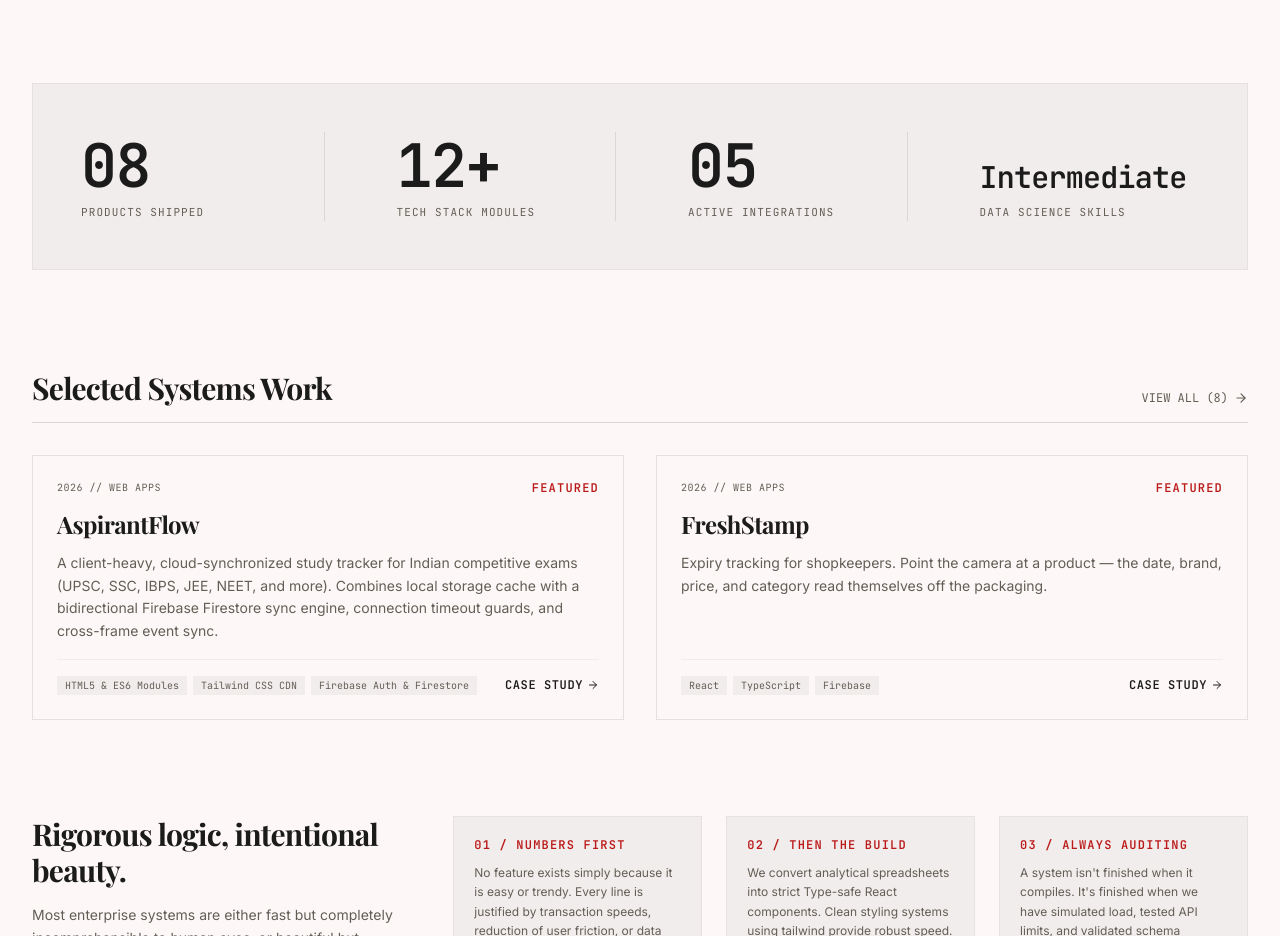
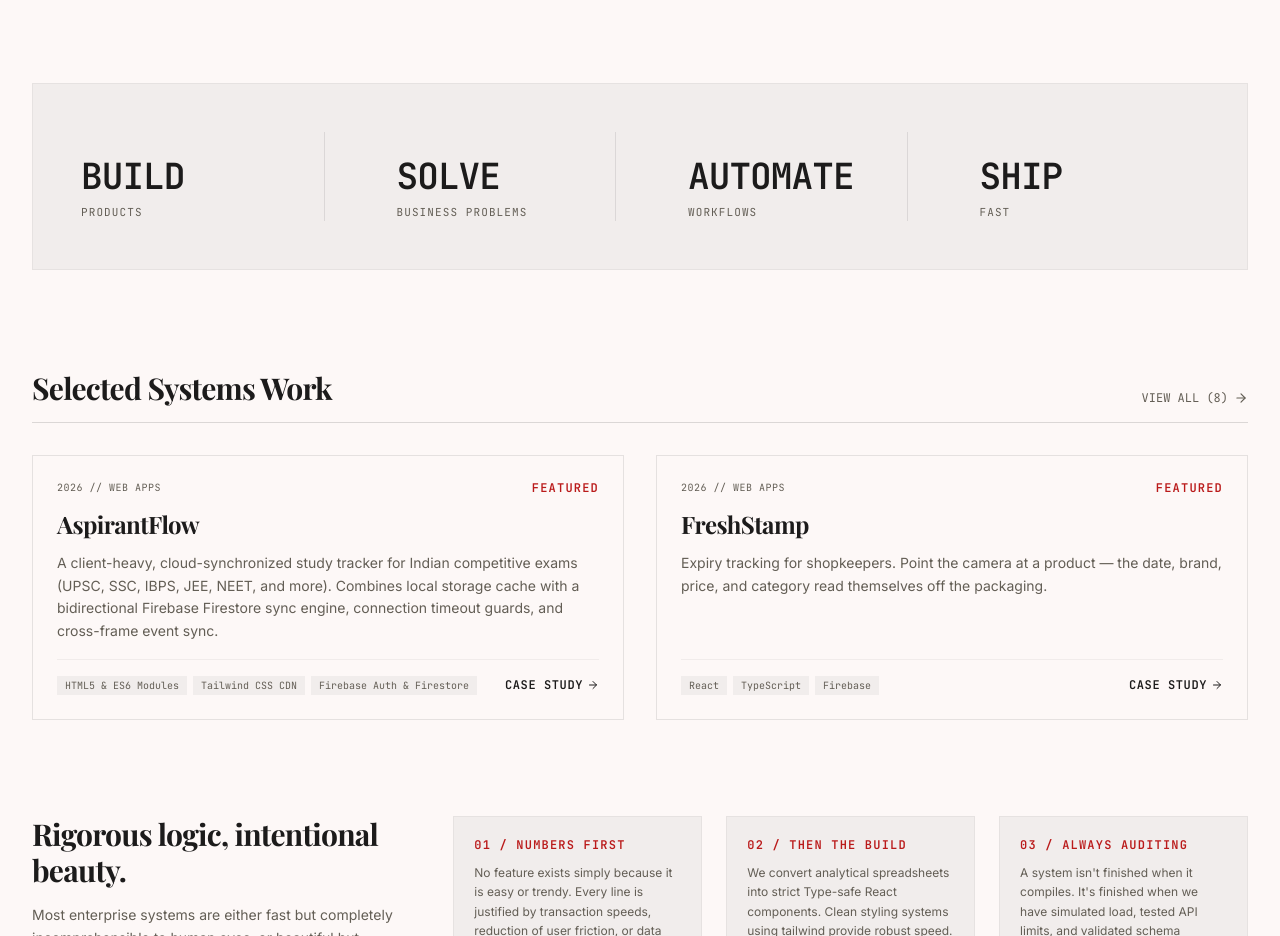
Before and after one commit to Arpitj9974/Arpitj9974-portfolio-, a React (Vite) app: page / in a window 1280 px wide. Shown: the part 1440-2376 px from the top of the page. Built offline with nearby package versions, Linux system fonts and the light colour scheme; a web font is replaced by a local one.

Commit message:
Update stats metrics to BUILD, SOLVE, AUTOMATE, SHIP

```diff
--- a/src/App.tsx
+++ b/src/App.tsx
@@ -403,8 +403,10 @@
                     <div key={idx} className="space-y-2 pt-6 lg:pt-0 lg:pl-6 first:pl-0 first:pt-0 overflow-hidden">
                       <div className="h-10 md:h-16 flex items-end">
                         <span className={`font-mono font-extrabold text-ink block tracking-tight leading-none ${
-                          stat.value.length > 8
-                            ? "text-xl md:text-3xl pb-1"
+                          /[a-zA-Z]/.test(stat.value)
+                            ? stat.value.length > 8
+                              ? "text-xl md:text-3xl pb-1"
+                              : "text-2xl md:text-4xl pb-0.5"
                             : stat.value.length > 4
                               ? "text-2xl md:text-4xl pb-0.5"
                               : "text-4xl md:text-6xl"
--- a/src/data.ts
+++ b/src/data.ts
@@ -18,10 +18,10 @@
     github: "github.com/Arpitj9974"
   },
   stats: [
-    { label: "Products Shipped", value: "08" },
-    { label: "Tech Stack Modules", value: "12+" },
-    { label: "Active Integrations", value: "05" },
-    { label: "Data Science Skills", value: "Intermediate" }
+    { label: "Products", value: "BUILD" },
+    { label: "Business Problems", value: "SOLVE" },
+    { label: "Workflows", value: "AUTOMATE" },
+    { label: "Fast", value: "SHIP" }
   ],
   skills: {
     whatIDo: [
```
